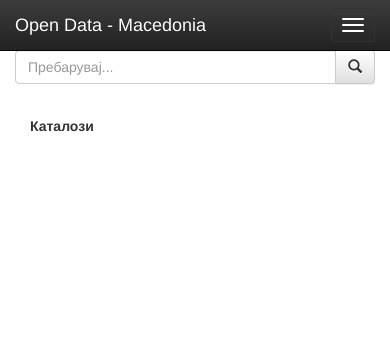
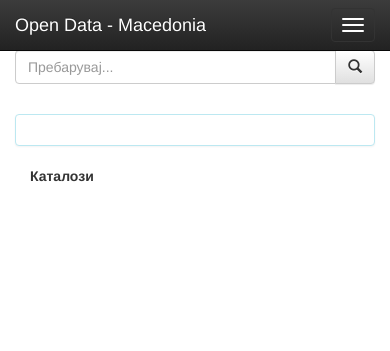
Before and after one commit to petrushev/mkopen, a Flask app: template mkopen/templates/search.html in a window 390 px wide. Shown: the top 351 px of the page. Run offline with Flask 2, Linux system fonts and the light colour scheme; the template is opened without the code that fills it, so the values that code supplies are empty; parts of the project's set-up code (start-up, migrations or seed data) failed here and were passed over; some libraries are stand-ins or nearby versions.

Commit message:
Added panels on result pages

```diff
--- a/mkopen/templates/search.html
+++ b/mkopen/templates/search.html
@@ -16,14 +16,18 @@
   {% if query %}value="{{query|e}}"{% endif %}
 {% endblock %}
 
-{% block search_info %}
-  <div id="search_info" class="col-xs-12 col-sm-12 col-md-12 col-lg-12" >
+{% block headline %}
+  <div class="row" id="headline " >
+    <div class="panel panel-info col-xs-12 col-sm-12 col-md-12 col-lg-12"">
+      <div class="panel-body">
       {% if query %}
 	      <p><b>Резултати:</b> {{query|e}} </span>
 	  {% endif %}
       {% if catalog %}
 	      <p>Каталог: {{catalog|join(' > ')}}</p>
 	  {% endif %}
+      </div>
+    </div>
   </div>
 {% endblock %}
 
```
Lines whose indentation alone changed are shown as unchanged.
